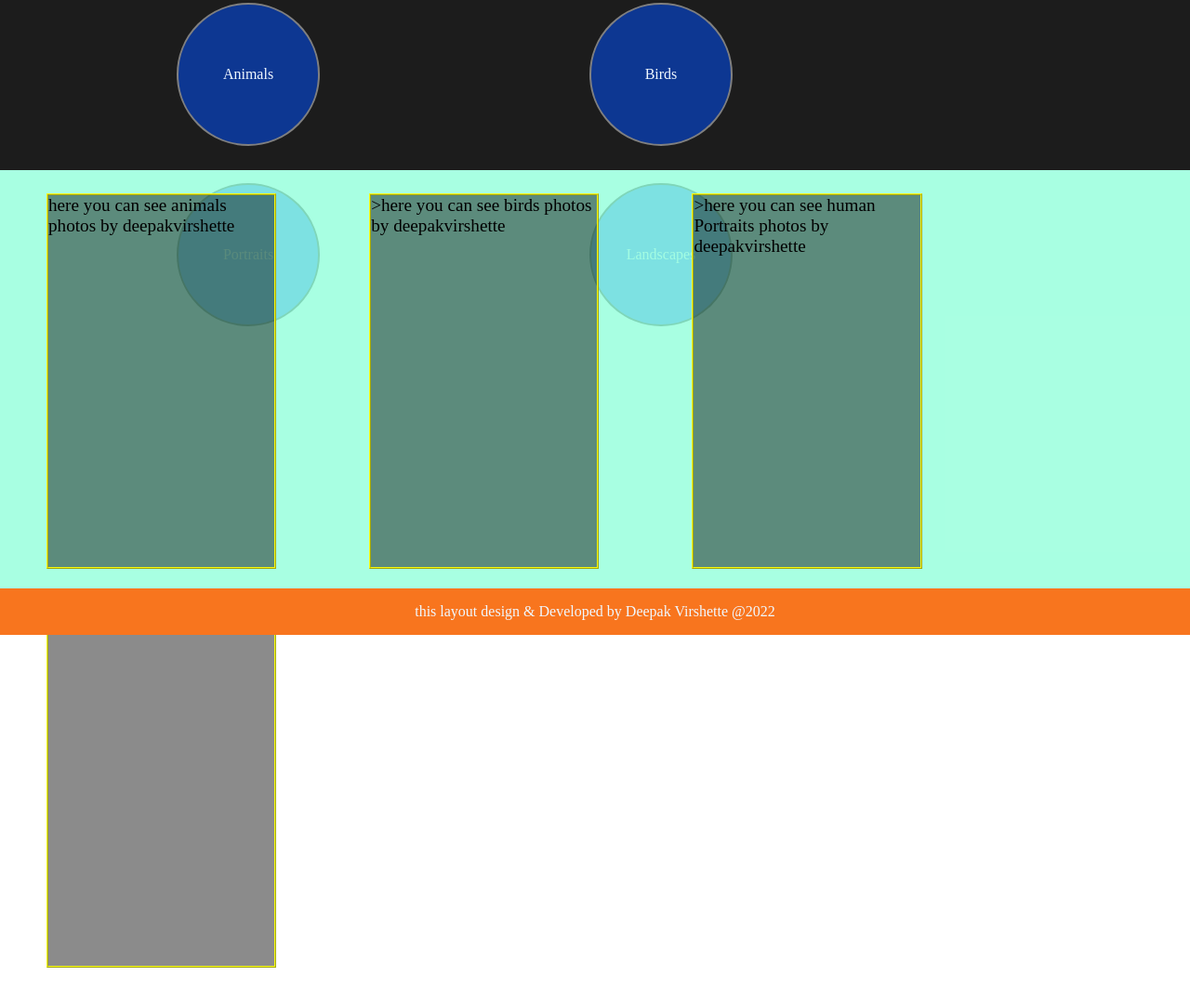
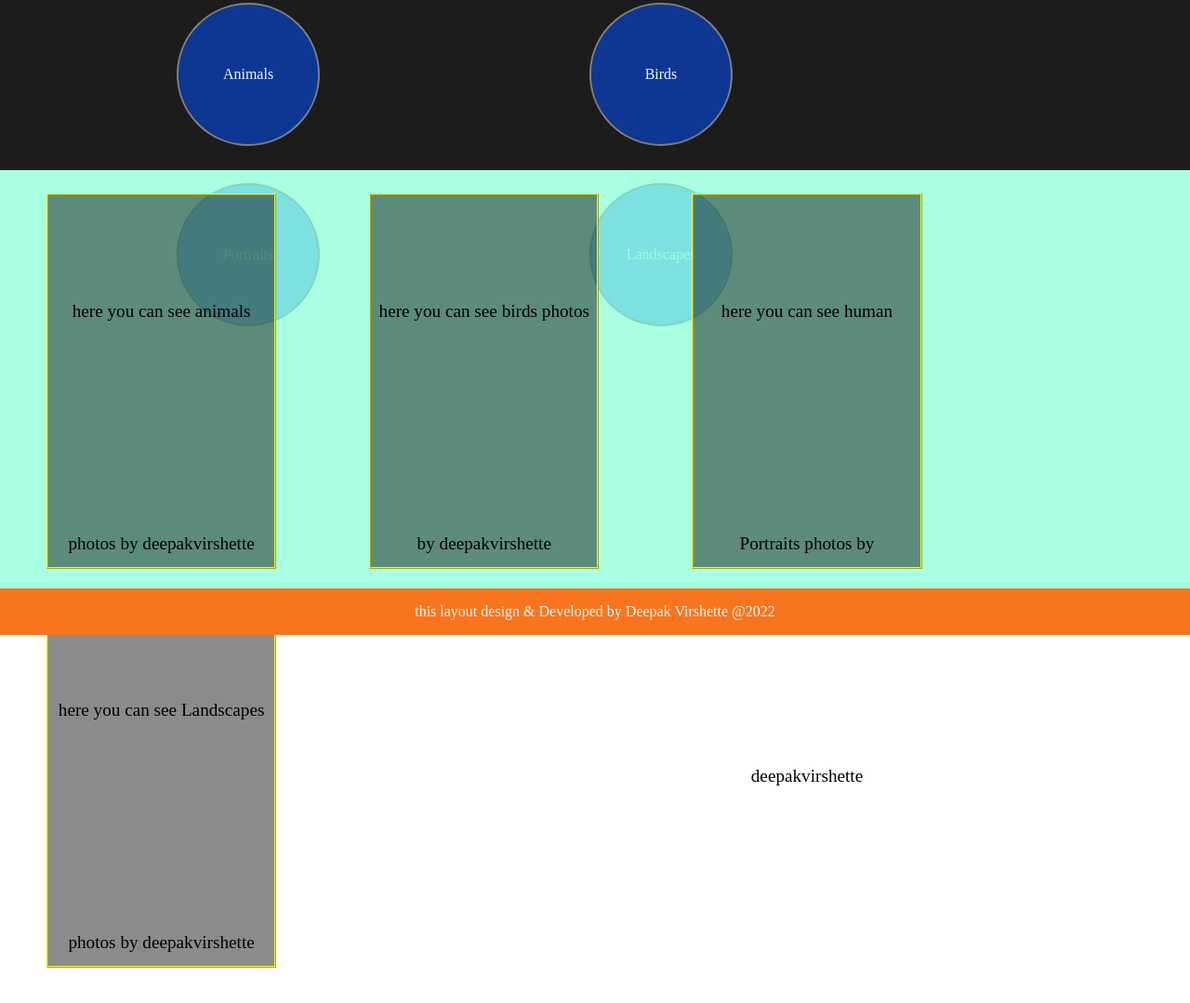
Before and after one commit to Deep881/www.DAG.in, a plain HTML site: page index.html in a window 1280 px wide. Shown: the part 169-1248 px from the top of the page at 93% size. Before the commit the page ends 1210 px from the top, so only its background shows below. Drawn offline with Linux system fonts and the light colour scheme.

Commit message:
modified

```diff
--- a/css/style.css
+++ b/css/style.css
@@ -70,6 +70,8 @@ li:hover{
     float: left;
 }
 .photos{
+    line-height: 250px;
+    text-align: center;
     font-size: larger;
     width: 19%;
     height:400px ;
--- a/index.html
+++ b/index.html
@@ -14,7 +14,6 @@
         </div>
         <div class="name">
             <h1>Deepak Art Gallery !!</h1>
-            <h3>welcome to your gallery.</h3>
         </div>
         <div class="menu">
             <ul>
@@ -33,9 +32,9 @@
     </div>
     <div class="content">
         <div class="photos">here you can see animals photos by deepakvirshette</div>
-        <div class="photos">>here you can see birds photos by deepakvirshette</div>
-        <div class="photos">>here you can see human Portraits photos by deepakvirshette</div>
-        <div class="photos">>here you can see Landscapes photos by deepakvirshette</div>
+        <div class="photos">here you can see birds photos by deepakvirshette</div>
+        <div class="photos">here you can see human Portraits photos by deepakvirshette</div>
+        <div class="photos">here you can see Landscapes photos by deepakvirshette</div>
     </div>
     <div class="footer">
         this layout design & Developed by Deepak Virshette @2022
```
